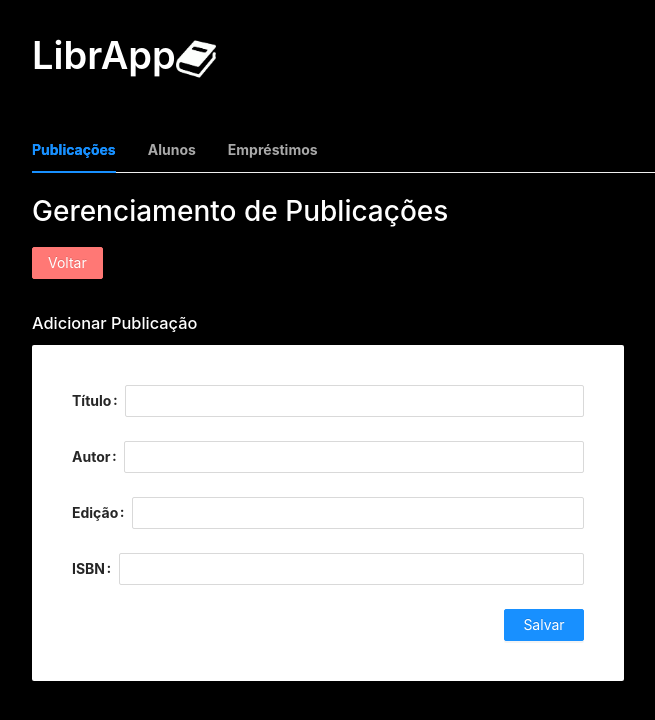
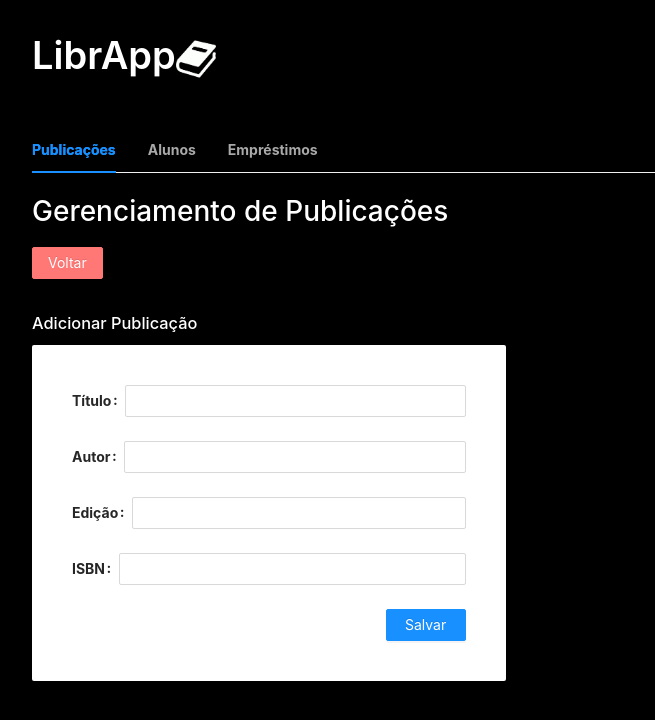
Before and after one commit to adrianmedeiros00/librapp, a React (Create React App) app: page / in a window 1280 px wide. Both pictures are taken after a click on the button "Adicionar Livro". Shown: the top 720 px of the page, without its empty margins (16-671 px from the left). Built offline with nearby package versions, Linux system fonts and the light colour scheme; no server answers; the database is empty.

Commit message:
margin form publications

```diff
--- a/src/pages/Publications/components/PublicationsForm.jsx
+++ b/src/pages/Publications/components/PublicationsForm.jsx
@@ -20,7 +20,7 @@ const PublicationsForm = ({insertPublication, afterInsert}) => {
                         backgroundColor:'white',
                         padding:'40px',
                         borderRadius:'2px',
-                        maxWidth: '50%'
+                        maxWidth: '40%',
                     }
                 }>
                     <Form.Item label="Título" name='title'>
```
